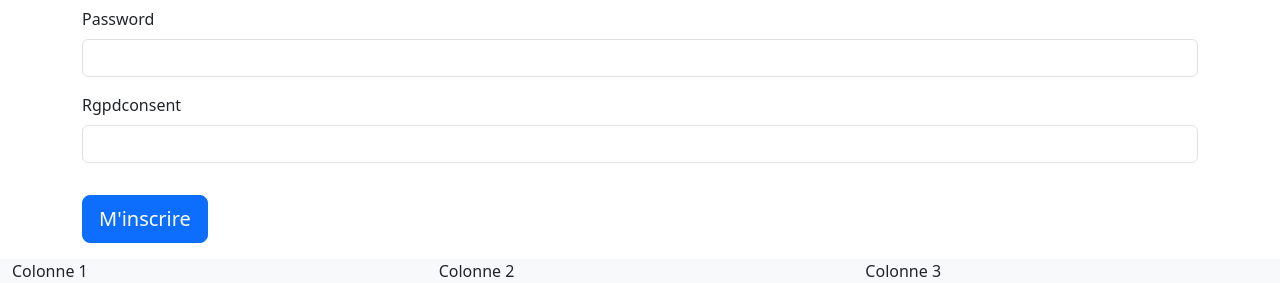
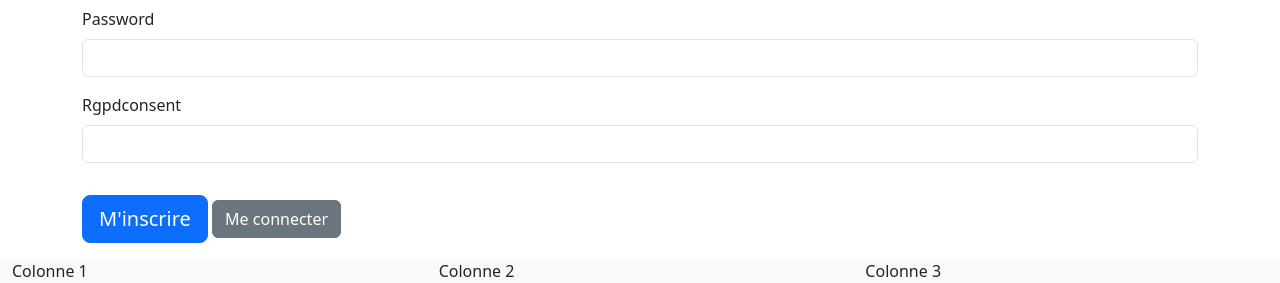
Before and after one commit to DioufFLR/ecommerce_symfony6, a Symfony app: template templates/registration/register.html.twig in a window 1280 px wide. Shown: the part 741-1024 px from the top of the page. Run offline with Twig, Linux system fonts and the light colour scheme; the template is opened without the code that fills it, so the values that code supplies are empty; form fields are guessed from the names that the template uses; some libraries are stand-ins or nearby versions.

Commit message:
2.2 auth

```diff
--- a/templates/registration/register.html.twig
+++ b/templates/registration/register.html.twig
@@ -28,6 +28,7 @@
                     {{ form_row(registrationForm.RGPDConsent) }}
 
                     <button type="submit" class="btn btn-primary btn-lg my-3">M'inscrire</button>
+                    <a href="{{ path('app_login') }}" class="btn btn-secondary">Me connecter</a>
                 {{ form_end(registrationForm) }}
             </div>
         </div>
--- a/templates/security/login.html.twig
+++ b/templates/security/login.html.twig
@@ -39,9 +39,8 @@
                     </div>
                     #}
 
-                    <button class="btn btn-lg btn-primary mt-3" type="submit">
-                        Me connecter
-                    </button>
+                    <button class="btn btn-lg btn-primary mt-3" type="submit">Me connecter</button>
+                    <a href="{{ path('app_register') }}" class="btn btn-secondary mt-3">M'inscrire</a>
 
                 </form>
             </div>
```
